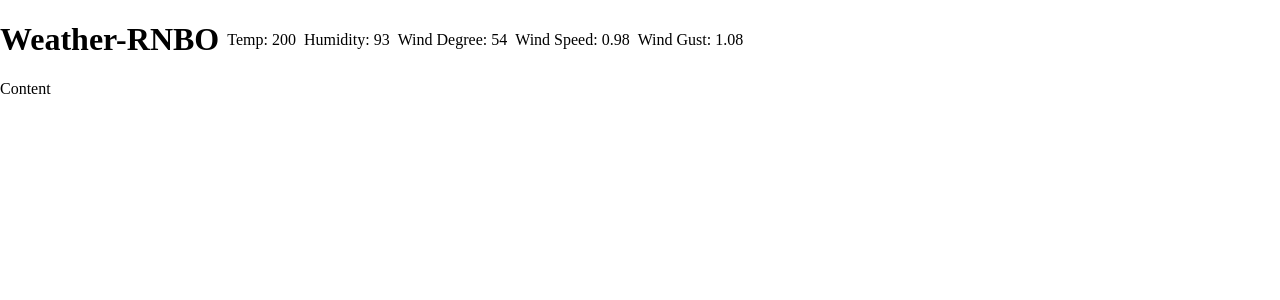
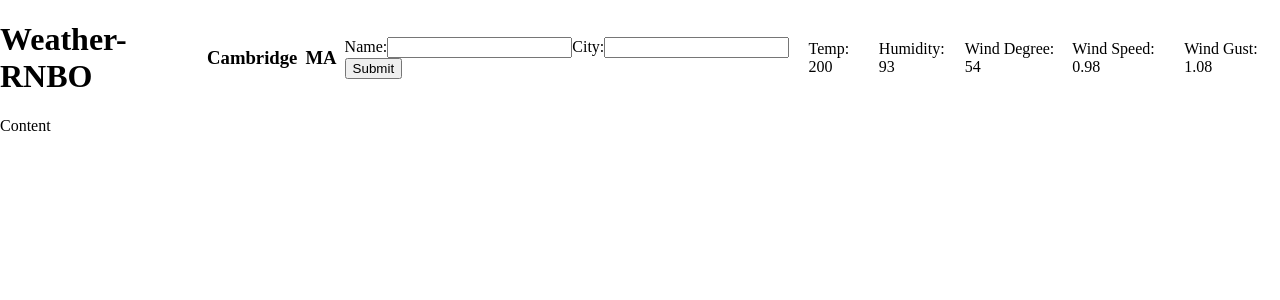
Before and after one commit to jedwards2/weather-rnbo, a React (Create React App) app: page / in a window 1280 px wide. Shown: the top 300 px of the page. Built offline with nearby package versions, Linux system fonts and the light colour scheme; no server answers.

Commit message:
form added

```diff
--- a/src/App.tsx
+++ b/src/App.tsx
@@ -12,12 +12,22 @@ function App() {
     wind_speed: 0.98,
   })
 
+  const [formData, setFormData] = useState({
+    city: "",
+    state: "",
+  })
+
   const [location, setLocation] = useState({
+    city: "Cambridge",
+    state: "MA",
     lat: 44.34,
     lon: 10.99
   })
 
   const parseData = (data: any) => {
+    if (!data.main){
+      return;
+    }
     let tempData = data.main;
     let windData = data.wind;
 
@@ -30,11 +40,32 @@ function App() {
       wind_deg: windData.deg,
     }})
   }
+
+  const getLocation = async () => {
+    const request = await fetch(`http://api.openweathermap.org/geo/1.0/direct?q=${location.city},${location.state}&limit=1&appid=${process.env.REACT_APP_API_KEY}`)
+    const response = (await request.json())
+    setLocation({
+      city: response.city,
+      state: response.state,
+      lat: response.lat,
+      lon: response.lon,
+    })
+  }
+
   const fetchUsers = async () => {
       console.log("...fetching");
       const request = await fetch(`https://api.openweathermap.org/data/2.5/weather?lat=${location.lat}&lon=${location.lon}&appid=${process.env.REACT_APP_API_KEY}`)
       const response = (await request.json())
       parseData(response);
+  }
+
+  const handleSubmit = (e: React.ChangeEvent) => {
+    e.preventDefault();
+    setFormData({
+      city: "",
+      state: ""
+    })
+    getLocation()
   }
 
   useEffect(() => {
@@ -48,7 +79,7 @@ function App() {
 
   return (
     <div className="App">
-      <Header weatherData={weatherData}/>
+      <Header weatherData={weatherData} location={location} handleSubmit={handleSubmit} formData={formData} setFormData={setFormData}/>
       <Content />
     </div>
   );
--- a/src/Header.tsx
+++ b/src/Header.tsx
@@ -1,7 +1,39 @@
-const Header = ({weatherData}: any) => {
+const Header = ({weatherData, location, handleSubmit, formData, setFormData}: any) => {
+  const handleChange = (e: any, value: String) => {
+    if (value === "city"){
+        setFormData((prevData: any) => {
+          return {
+            ...prevData,
+            city: e.target.value,
+          }
+        })
+    } else {
+      setFormData((prevData: any) => {
+          return {
+            ...prevData,
+            state: e.target.value,
+          }
+      })
+    }
+  }
+
   return (
     <div id="header--div">
       <h1>Weather-RNBO</h1>
+      <h3>{location.city}</h3>
+      <h3>{location.state}</h3>
+      <form onSubmit={(e) => handleSubmit(e)}>
+        <label>
+          Name:
+          <input type="text" name="cityname" value={formData.city} onChange={(e) => handleChange(e, "city")}/>
+        </label>
+        <label>
+          City:
+          <input type="text" name="citystate" value={formData.state} onChange={(e) => handleChange(e, "state")}/>
+        </label>
+
+        <button>Submit</button>
+      </form>
       <p>Temp: {weatherData.temp}</p>
       <p>Humidity: {weatherData.humidity}</p>
       <p>Wind Degree: {weatherData.wind_deg}</p>
```
